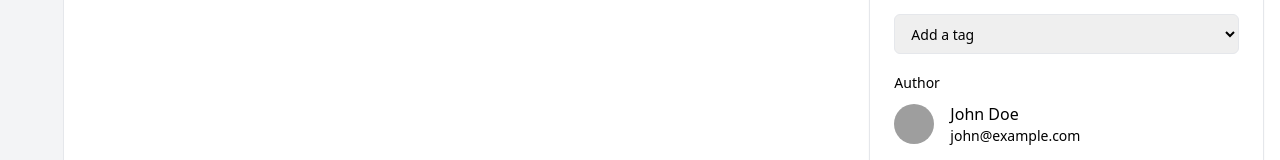
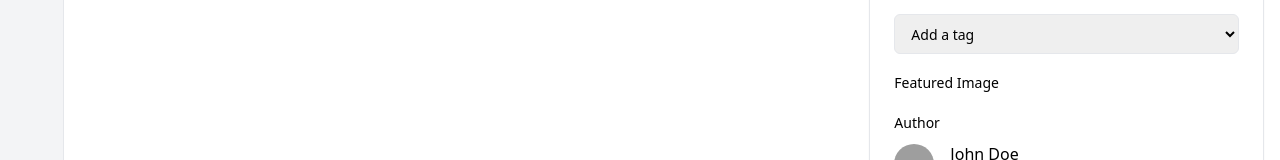
Before and after one commit to TrilochanSahoo/Medium-Clone-Frontend, a React (Vite) app: page /AddBlog in a window 1280 px wide. Shown: the part 276-436 px from the top of the page. Built offline with nearby package versions, Linux system fonts and the light colour scheme; grey boxes are pictures that could not be loaded.

Commit message:
code cleanup

```diff
--- a/src/pages/AddBlog.tsx
+++ b/src/pages/AddBlog.tsx
@@ -1,21 +1,7 @@
 import { useState, useEffect, useCallback, useRef, FocusEvent } from "react"
-// import { Button } from "@/components/ui/button"
-// import { Input } from "@/components/ui/input"
-// import { Textarea } from "@/components/ui/textarea"
-// import { Select, SelectContent, SelectItem, SelectTrigger, SelectValue } from "@/components/ui/select"
-// import { Switch } from "@/components/ui/switch"
-// import { Label } from "@/components/ui/label"
-// import { Tabs, TabsContent, TabsList, TabsTrigger } from "@/components/ui/tabs"
-// import { Card, CardContent } from "@/components/ui/card"
-// import { Avatar, AvatarFallback, AvatarImage } from "@/components/ui/avatar"
-// import { Dialog, DialogContent, DialogTrigger } from "@/components/ui/dialog"
-// import { Badge } from "@/components/ui/badge"
-// import { ScrollArea } from "@/components/ui/scroll-area"
+
 import { CalendarIcon, ImageIcon, Link2Icon, Bold, Italic, List, ListOrdered, Undo, Redo, Code, Quote, LayoutDashboard, FileText, Settings, LogOut, ChevronDown } from "lucide-react"
 import JoditEditor from "jodit-react"
-// import { Editor, EditorContent, useEditor } from '@tiptap/react'
-// import StarterKit from '@tiptap/starter-kit'
-// import Image from '@tiptap/extension-image'
 import { Button } from "../components/Button"
 import { Card } from "../components/Card"
 import { CardContent } from "../components/CardContent"
@@ -42,7 +28,7 @@ export const AddBlog = ()=> {
   const [wordCount, setWordCount] = useState(0)
   const [readingTime, setReadingTime] = useState(0)
 
-  const editors = useRef()
+  const editors = useRef(null)
 
   const dateInputRef = useRef<HTMLInputElement>(null);
 
@@ -141,83 +127,6 @@ export const AddBlog = ()=> {
     setTags(tags.filter(t => t !== tag))
   }
 
-  // const MenuBar = ({ editor }) => {
-  //   if (!editor) {
-  //     return null
-  //   }
-
-  //   return (
-  //     <div className="flex flex-wrap gap-2 mb-4">
-  //       <Button
-  //         variant="outline"
-  //         size="icon"
-  //         onClick={() => editor.chain().focus().toggleBold().run()}
-  //         disabled={!editor.can().chain().focus().toggleBold().run()}
-  //         className={editor.isActive('bold') ? 'is-active' : ''}
-  //       >
-  //         <Bold className="h-4 w-4" />
-  //       </Button>
-  //       <Button
-  //         variant="outline"
-  //         size="icon"
-  //         onClick={() => editor.chain().focus().toggleItalic().run()}
-  //         disabled={!editor.can().chain().focus().toggleItalic().run()}
-  //         className={editor.isActive('italic') ? 'is-active' : ''}
-  //       >
-  //         <Italic className="h-4 w-4" />
-  //       </Button>
-  //       <Button
-  //         variant="outline"
-  //         size="icon"
-  //         onClick={() => editor.chain().focus().toggleBulletList().run()}
-  //         className={editor.isActive('bulletList') ? 'is-active' : ''}
-  //       >
-  //         <List className="h-4 w-4" />
-  //       </Button>
-  //       <Button
-  //         variant="outline"
-  //         size="icon"
-  //         onClick={() => editor.chain().focus().toggleOrderedList().run()}
-  //         className={editor.isActive('orderedList') ? 'is-active' : ''}
-  //       >
-  //         <ListOrdered className="h-4 w-4" />
-  //       </Button>
-  //       <Button
-  //         variant="outline"
-  //         size="icon"
-  //         onClick={() => editor.chain().focus().toggleCodeBlock().run()}
-  //         className={editor.isActive('codeBlock') ? 'is-active' : ''}
-  //       >
-  //         <Code className="h-4 w-4" />
-  //       </Button>
-  //       <Button
-  //         variant="outline"
-  //         size="icon"
-  //         onClick={() => editor.chain().focus().toggleBlockquote().run()}
-  //         className={editor.isActive('blockquote') ? 'is-active' : ''}
-  //       >
-  //         <Quote className="h-4 w-4" />
-  //       </Button>
-  //       <Button
-  //         variant="outline"
-  //         size="icon"
-  //         onClick={() => editor.chain().focus().undo().run()}
-  //         disabled={!editor.can().chain().focus().undo().run()}
-  //       >
-  //         <Undo className="h-4 w-4" />
-  //       </Button>
-  //       <Button
-  //         variant="outline"
-  //         size="icon"
-  //         onClick={() => editor.chain().focus().redo().run()}
-  //         disabled={!editor.can().chain().focus().redo().run()}
-  //       >
-  //         <Redo className="h-4 w-4" />
-  //       </Button>
-  //     </div>
-  //   )
-  // }
-
   return (
     <div className="min-h-screen bg-background flex flex-col">
       {/* Left Navigation Bar */}
@@ -288,9 +197,18 @@ export const AddBlog = ()=> {
 
                 <div className="w-full">
                   <div className="mt-2 ring-offset-background focus-visible:outline-none focus-visible:ring-2 focus-visible:ring-ring focus-visible:ring-offset-2">
-                      <JoditEditor config = {config} value={content} onChange={(newContent)=>{
+                      <JoditEditor
+                        // config = {config}
+                        value = {content}
+
+                        onBlur={(newContent)=>{
                         setContent(newContent)
-                        console.log(newContent)}}></JoditEditor>
+                        console.log(newContent)}}
+
+                        // onChange={(newContent)=>{
+                        //   setContent(newContent)
+                        //   console.log(newContent)}}
+                          ></JoditEditor>
                   </div>
                 </div>
 
@@ -346,9 +264,11 @@ export const AddBlog = ()=> {
                     </div>
 
 
-                    {/* <div className="space-y-2">
-                      <Label htmlFor="featured-image">Featured Image</Label>
-                      <Dialog>
+                    <div className="space-y-2">
+                      <label className="text-sm font-medium leading-none peer-disabled:cursor-not-allowed peer-disabled:opacity-70" htmlFor="featured-image">
+                        Featured Image
+                      </label>
+                      {/* <Dialog>
                         <DialogTrigger asChild>
                           <Button variant="outline">
                             <ImageIcon className="mr-2 h-4 w-4" /> Select Image
@@ -372,8 +292,8 @@ export const AddBlog = ()=> {
                       </Dialog>
                       {selectedImage && (
                         <p className="text-sm text-muted-foreground">Selected image: {selectedImage}</p>
-                      )}
-                    </div> */}
+                      )} */}
+                    </div>
 
                     <div className="space-y-2">
                     <label className="text-sm font-medium leading-none peer-disabled:cursor-not-allowed peer-disabled:opacity-70" htmlFor="tags">
```
